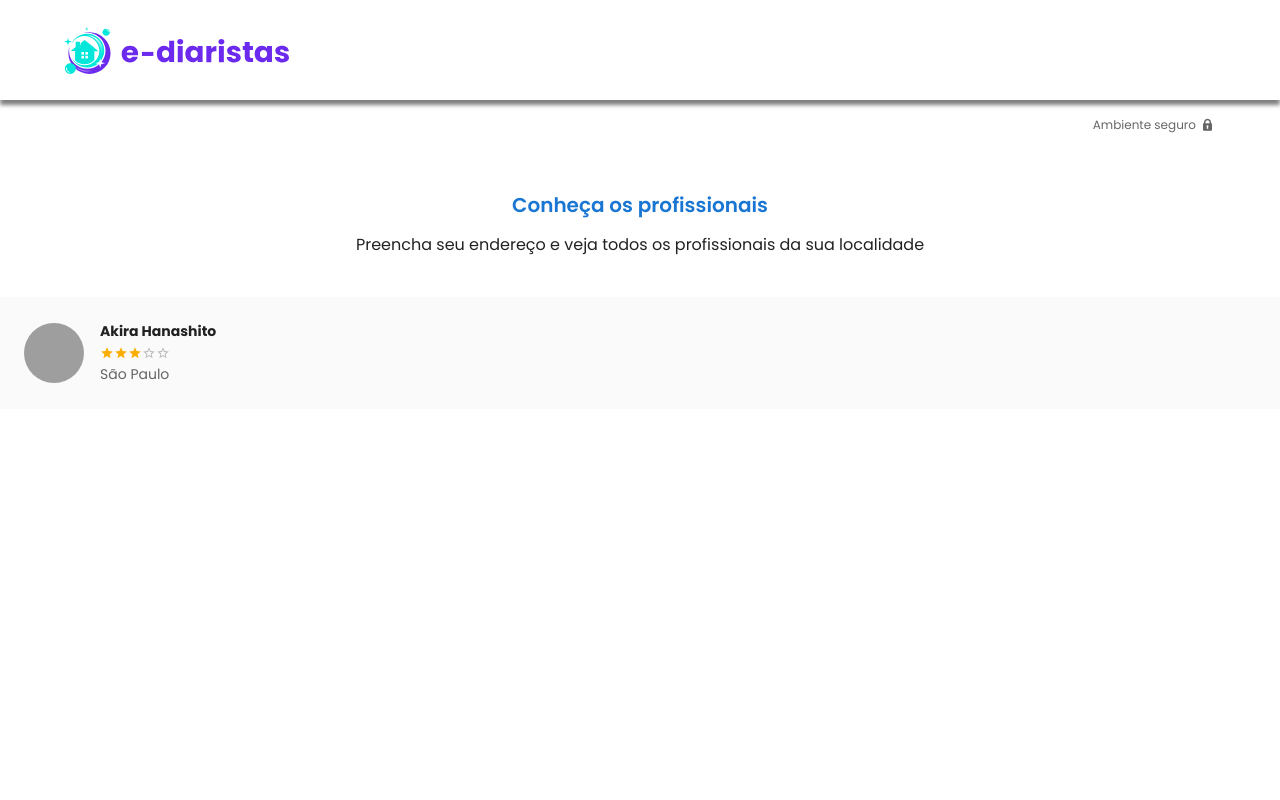
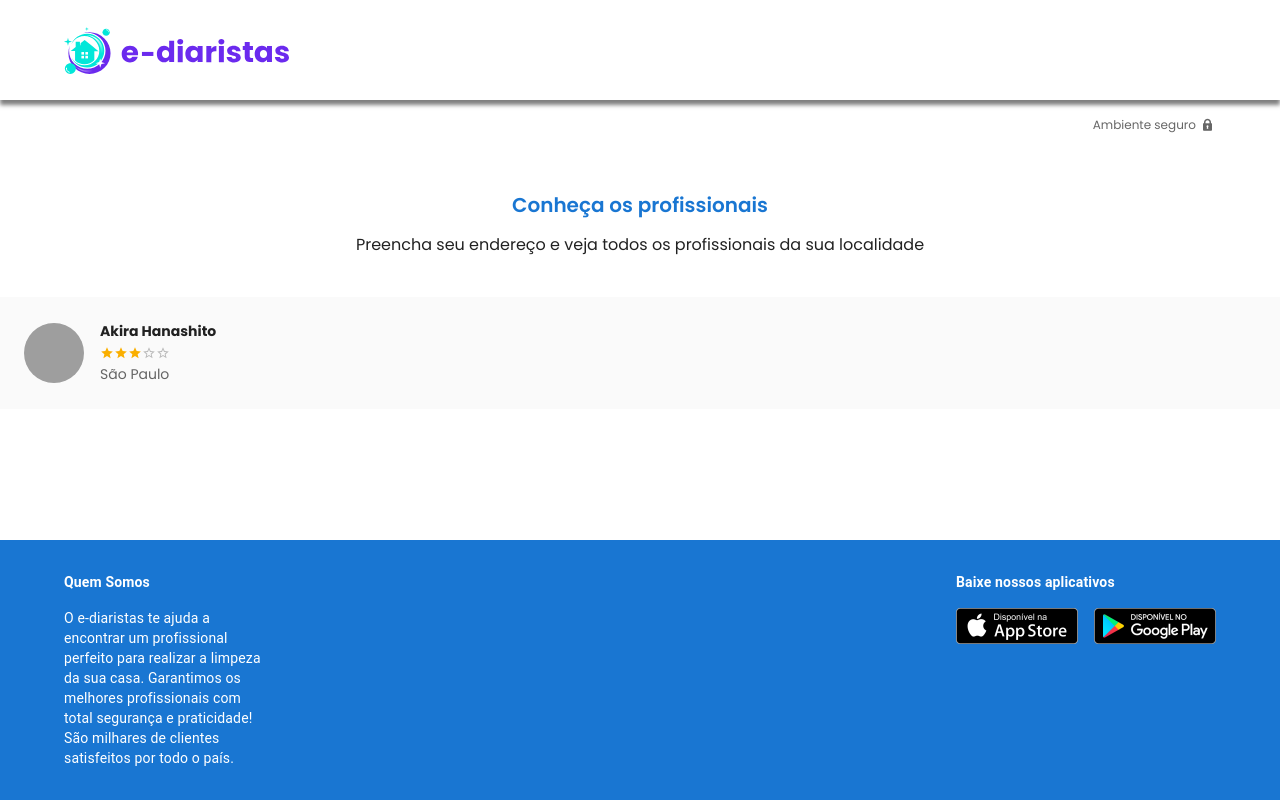
Before and after one commit to rodrigsmor/E-diaristas, a Next.js app in the folder ediaristas/: page / in a window 1280 px wide. Built offline with nearby package versions, Linux system fonts and the light colour scheme; grey boxes are pictures that could not be loaded.

Commit message:
Add footer component to Home page

```diff
--- a/ediaristas/src/pages/_app.tsx
+++ b/ediaristas/src/pages/_app.tsx
@@ -3,7 +3,9 @@
 import { ThemeProvider } from '@mui/material'
 import theme from 'ui/themes/theme';
 import Head from 'next/head';
-import Header from 'ui/components/surfaces/header/Header'
+import Header from 'ui/components/surfaces/header/Header';
+import Footer from 'ui/components/surfaces/footer/Footer';
+import { AppContainer } from 'ui/styles/pages/_app.style';
 
 function MyApp({ Component, pageProps }: AppProps) {
   return (
@@ -18,8 +20,11 @@
         <link href="/fonts/tw-icons/css/treinaweb-icons.css" rel="stylesheet"/>
       </Head>
       <ThemeProvider theme={theme}>
-        <Header />
-        <Component {...pageProps} />
+        <AppContainer>
+          <Header />
+          <Component {...pageProps} />
+          <Footer />
+        </AppContainer>
       </ThemeProvider>
     </>
   );
--- /dev/null
+++ b/ediaristas/src/ui/components/surfaces/footer/Footer.styles.tsx
@@ -0,0 +1,38 @@
+import { styled } from '@mui/material/styles';
+import { Container, Typography } from '@mui/material';
+
+export const FooterStyled = styled('footer')`
+    margin-top: auto;
+    background: ${({ theme }) => theme.palette.primary.main };
+    color: ${({ theme }) => theme.palette.primary.contrastText };
+    padding: ${({ theme }) => theme.spacing(4)} 0;
+`;
+
+export const FooterContainer = styled(Container)`
+    display: flex;
+    justify-content: space-between;
+    gap: ${({ theme }) => theme.spacing(2)};
+    flex-wrap: wrap;
+
+    ${({ theme }) => theme.breakpoints.down('md')}{
+        gap: ${({ theme }) => theme.spacing(5)};
+    }
+`;
+
+export const FooterTitle = styled((props) => (
+    <Typography component={'h2'} variant={'body2'} {...props} />
+))`
+    font-weight: bold;
+    text-align: justify;
+`;
+
+export const AppList = styled('ul')`
+    padding: 0;
+    display: flex;
+    list-style-type: none;
+    gap: ${({ theme }) => theme.spacing(2)};
+
+    img {
+        width: 122px;
+    }
+`;
--- /dev/null
+++ b/ediaristas/src/ui/components/surfaces/footer/Footer.tsx
@@ -0,0 +1,58 @@
+import React from 'react';
+
+import {
+    AppList,
+    FooterTitle,
+    FooterStyled,
+    FooterContainer
+} from './Footer.styles';
+
+import { Typography, Box } from '@mui/material';
+
+
+const Footer = () => {
+    return (
+        <FooterStyled>
+            <FooterContainer>
+                <Box sx={{ maxWidth: '200px' }}>
+                    <FooterTitle>Quem Somos</FooterTitle>
+                    <Typography variant={'body2'} sx={{ mt: 2 }}>
+                        O e-diaristas te ajuda a encontrar um profissional perfeito para realizar a limpeza da sua casa. Garantimos os melhores profissionais com total segurança e praticidade! São milhares de clientes satisfeitos por todo o país.
+                    </Typography>
+                </Box>
+
+                <Box>
+                    <FooterTitle>Baixe nossos aplicativos</FooterTitle>
+                    <AppList>
+                        <li>
+                            <a
+                                href={'/'}
+                                target={'_blank'}
+                                rel={'noopener noreferrer'}
+                            >
+                                <img
+                                    src={'/img/logos/app-store.png'}
+                                    alt={'AppStore'}
+                                />
+                            </a>
+                        </li>
+                        <li>
+                            <a
+                                href={'/'}
+                                target={'_blank'}
+                                rel={'noopener noreferrer'}
+                            >
+                                <img
+                                    src={'/img/logos/google-play.png'}
+                                    alt={'Google Play'}
+                                />
+                            </a>
+                        </li>
+                    </AppList>
+                </Box>
+            </FooterContainer>
+        </FooterStyled>
+    );
+}
+
+export default Footer;
--- /dev/null
+++ b/ediaristas/src/ui/styles/pages/_app.style.tsx
@@ -0,0 +1,7 @@
+import { styled } from "@mui/material/styles";
+
+export const AppContainer = styled('div')`
+    display: flex;
+    min-height: 100vh;
+    flex-direction: column;
+`;
```
Also changed, not shown: ediaristas/.eslintrc.json.
